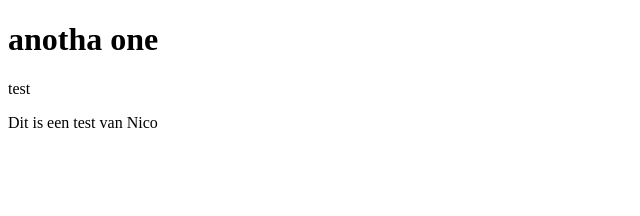
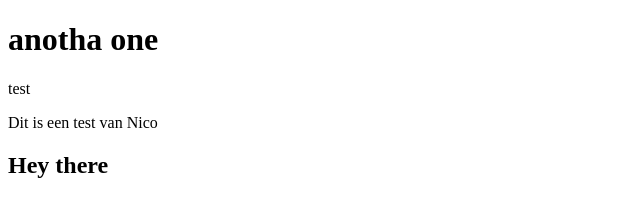
Before and after one commit to SandroOrsiGit/mijn-eerste-repo, a plain HTML site: page index2.html in a window 1280 px wide. Shown: the whole page, without its empty margins (0-640 px from the left). Drawn offline with Linux system fonts and the light colour scheme.

Commit message:
Update index2.html

```diff
--- a/index2.html
+++ b/index2.html
@@ -13,5 +13,8 @@
     <h1>anotha one</h1>
     <p>test</p>
     <p>Dit is een test van Nico</p>
+
+    <h2>Hey there</h2>
+
   </body>
 </html>
```
